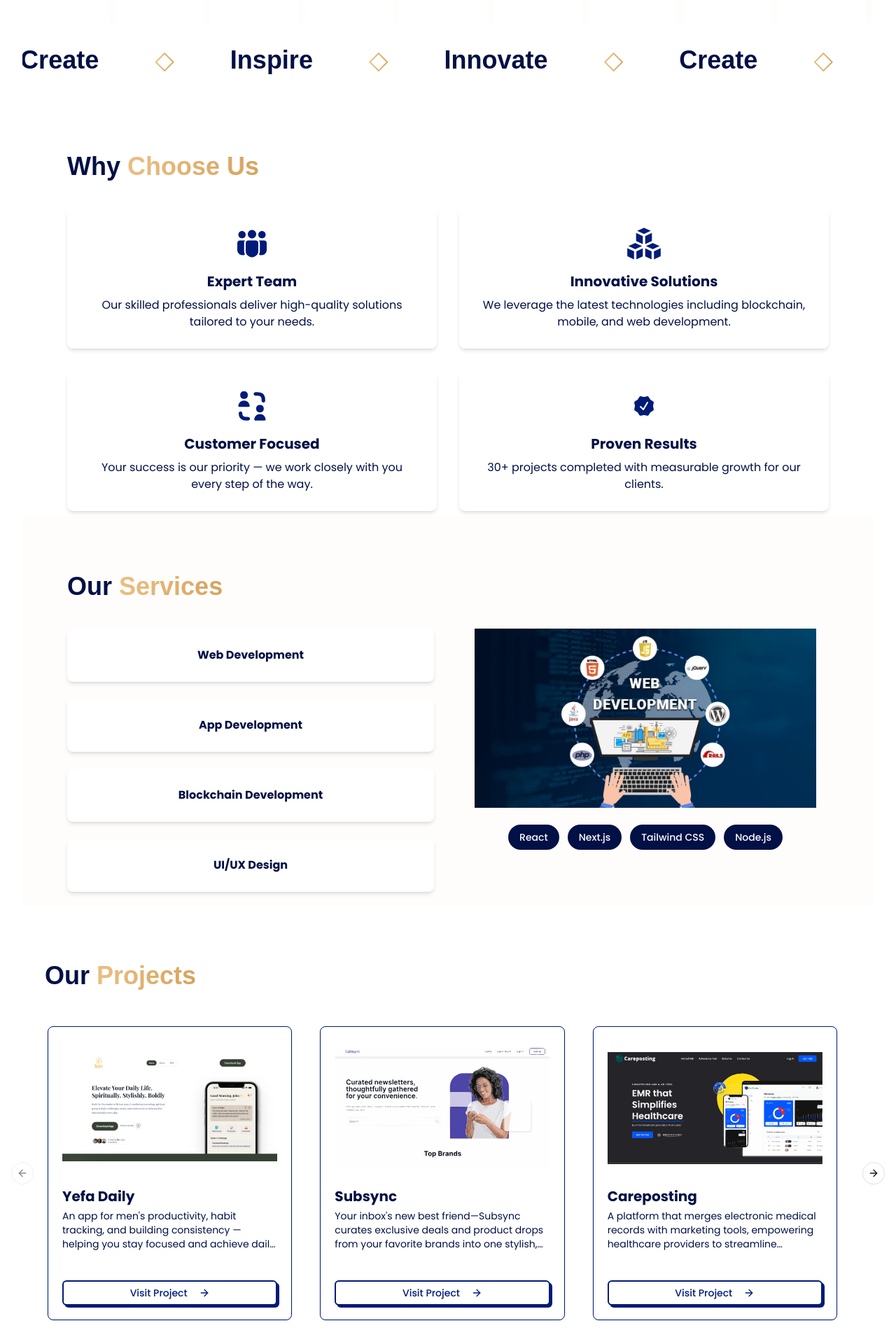
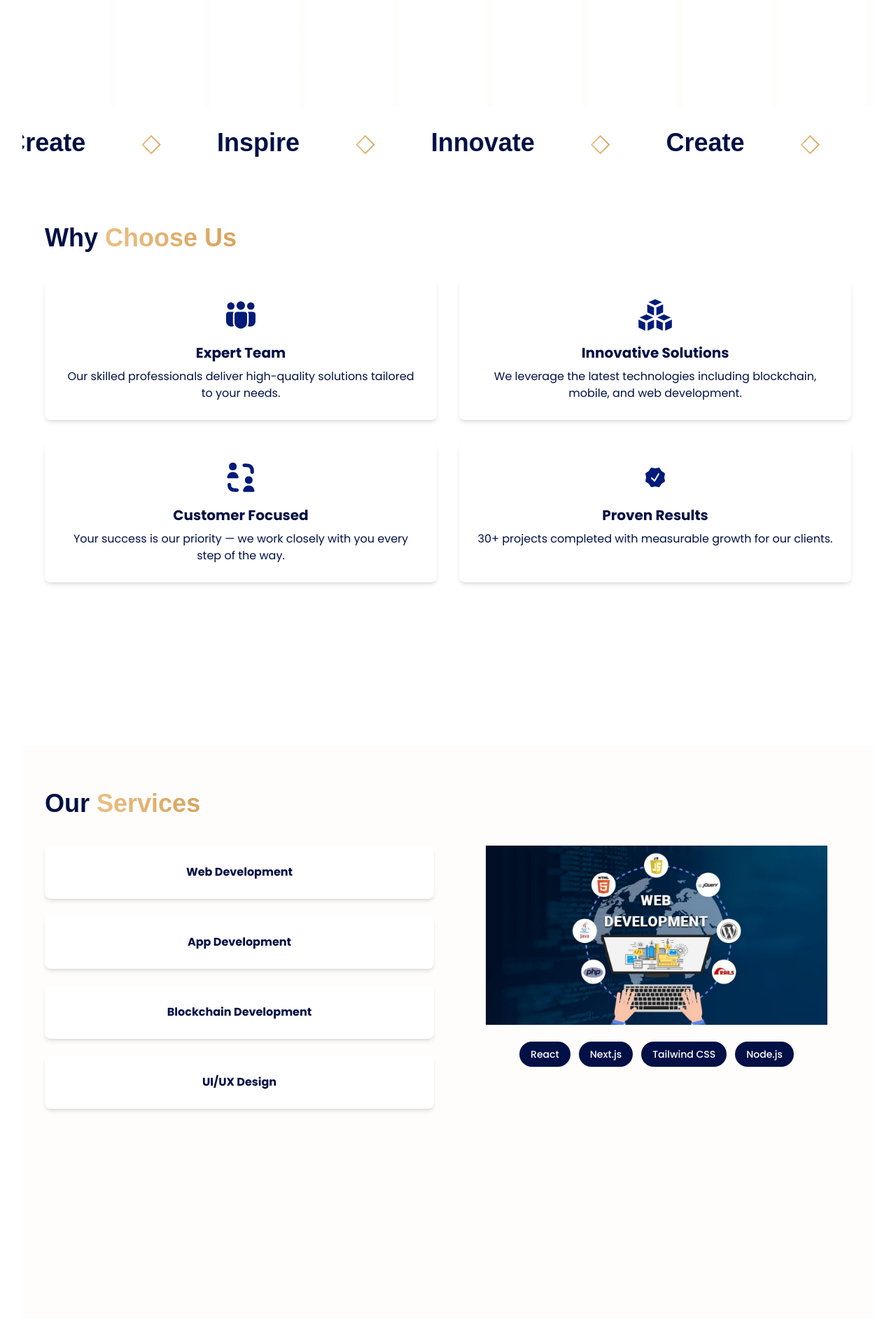
Before and after one commit to 0xDaniiel/Aestrix, a Next.js app: page / in a window 1280 px wide. Shown: the part 720-2640 px from the top of the page at 70% size. Built offline with nearby package versions, Linux system fonts and the light colour scheme; a web font is replaced by a local one.

Commit message:
design update

```diff
--- a/components/Hero.tsx
+++ b/components/Hero.tsx
@@ -15,7 +15,7 @@ const Hero = () => {
     <div>
       <FadeInOnScroll>
         <section
-          className="relative w-full bg-white pt-16 md:pt-20"
+          className="relative w-full bg-white min-h-screen pt-16 md:pt-20"
           style={{
             backgroundImage: "url('/images/pattern.svg')",
             backgroundRepeat: "no-repeat",
--- a/components/Projects.tsx
+++ b/components/Projects.tsx
@@ -24,10 +24,10 @@ const unbounded = Unbounded({
 
 const Projects = () => {
   return (
-    <div className="mb-20 ">
+    <div>
       <FadeInOnScroll>
         <section
-          className="mx-auto scroll-mt-24 px-6 sm:px-8 lg:px-8 pt-16 md:pt-20"
+          className="max-w-7xl min-h-screen mx-auto scroll-mt-24 px-6 sm:px-8 lg:px-8 pt-12 md:pt-16"
           id="projects"
         >
           <h2
--- a/components/Services.tsx
+++ b/components/Services.tsx
@@ -5,7 +5,6 @@ import FadeInOnScroll from "@/components/FadeInOnScroll";
 import Image from "next/image";
 import { servicesData } from "@/data";
 import { motion, AnimatePresence } from "framer-motion";
-
 
 const unbounded = Unbounded({
   subsets: ["latin"],
@@ -19,7 +18,7 @@ const Services = () => {
     <div className="bg-[#FEFDFB] pb-5 mt-2">
       <FadeInOnScroll>
         <section
-          className="scroll-mt-24 max-w-6xl mx-auto px-4 sm:px-6 lg:px-8 pt-16 md:pt-20"
+          className="scroll-mt-24 max-w-7xl min-h-screen mx-auto px-4 sm:px-6 lg:px-8 pt-12 md:pt-16"
           id="services"
         >
           <h2
--- a/components/WhyChooseUs.tsx
+++ b/components/WhyChooseUs.tsx
@@ -13,7 +13,7 @@ const WhyChooseUs = () => {
   return (
     <div>
       <FadeInOnScroll>
-        <section className="max-w-6xl mx-auto px-4 sm:px-6 lg:px-8 pt-16 md:pt-20">
+        <section className="max-w-7xl min-h-screen mx-auto px-4 sm:px-6 lg:px-8 pt-12 md:pt-16">
           <h2
             className={`${unbounded.className} text-3xl md:text-4xl font-extrabold mb-10 text-left text-[#011045]`}
           >
```
